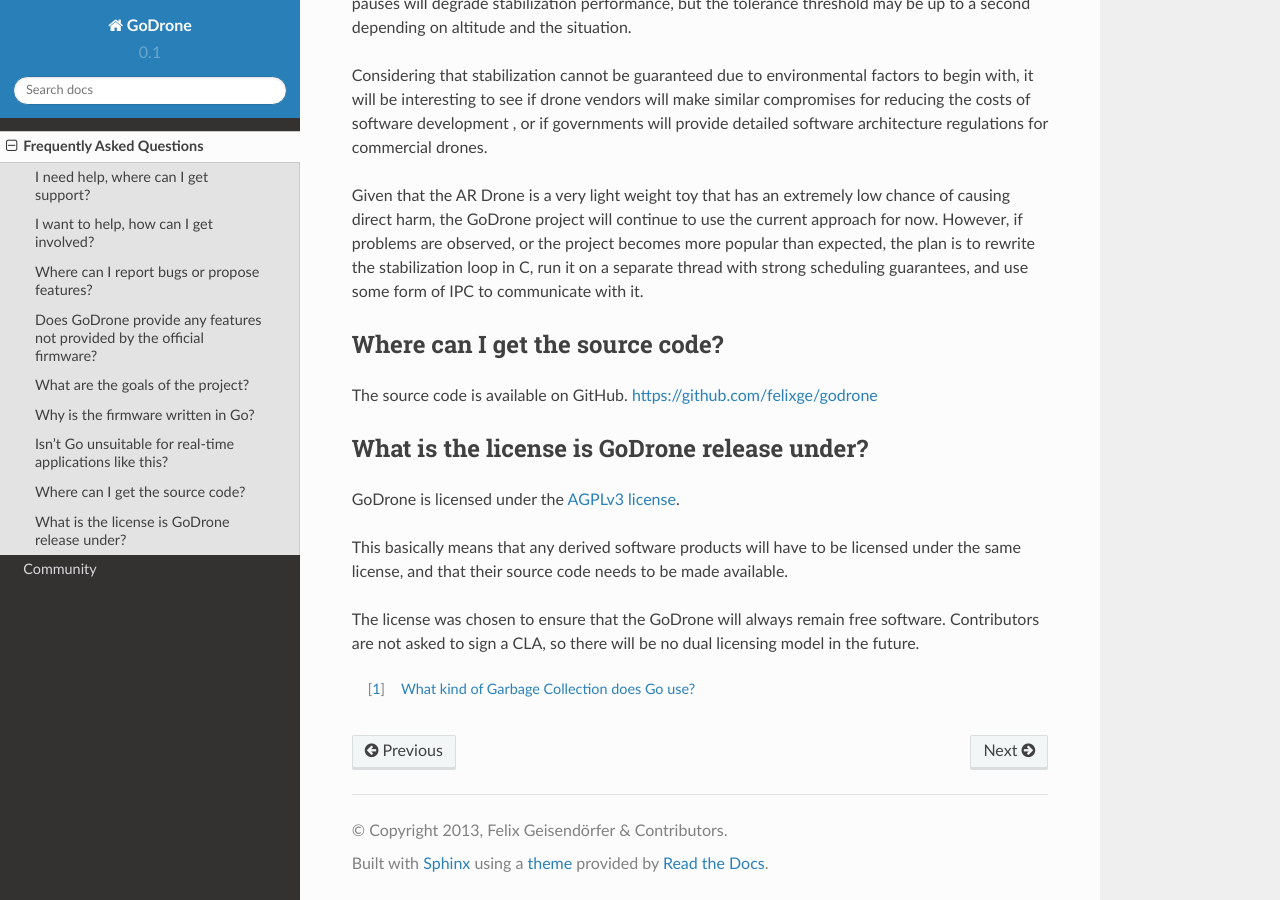
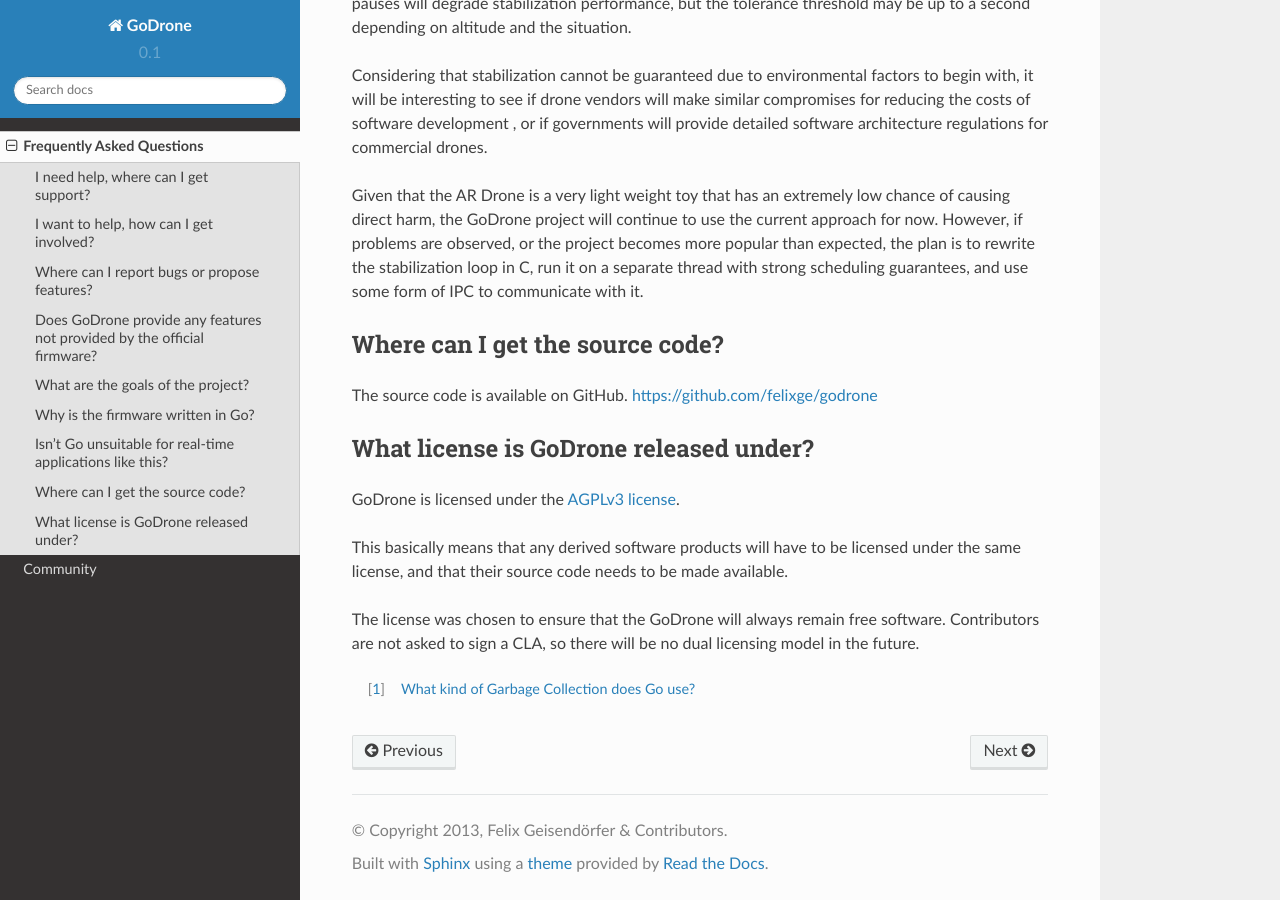
Before and after one commit to felixge/godrone, a Sphinx documentation site: the page built from docs/faq.rst, in a window 1280 px wide and 900 px high, scrolled down 1816 px. Built offline with Sphinx 7.4.7 and the Read the Docs theme 2.0.0, drawn with Linux system fonts in a browser that asks for light colours.

Commit message:
docs: fix typo

```diff
--- a/docs/faq.rst
+++ b/docs/faq.rst
@@ -114,8 +114,8 @@
 
 The source code is available on GitHub. https://github.com/felixge/godrone
 
-What is the license is GoDrone release under?
----------------------------------------------
+What license is GoDrone released under?
+---------------------------------------
 
 GoDrone is licensed under the `AGPLv3 license
 <https://github.com/felixge/godrone/blob/master/LICENSE.txt>`_.
```
